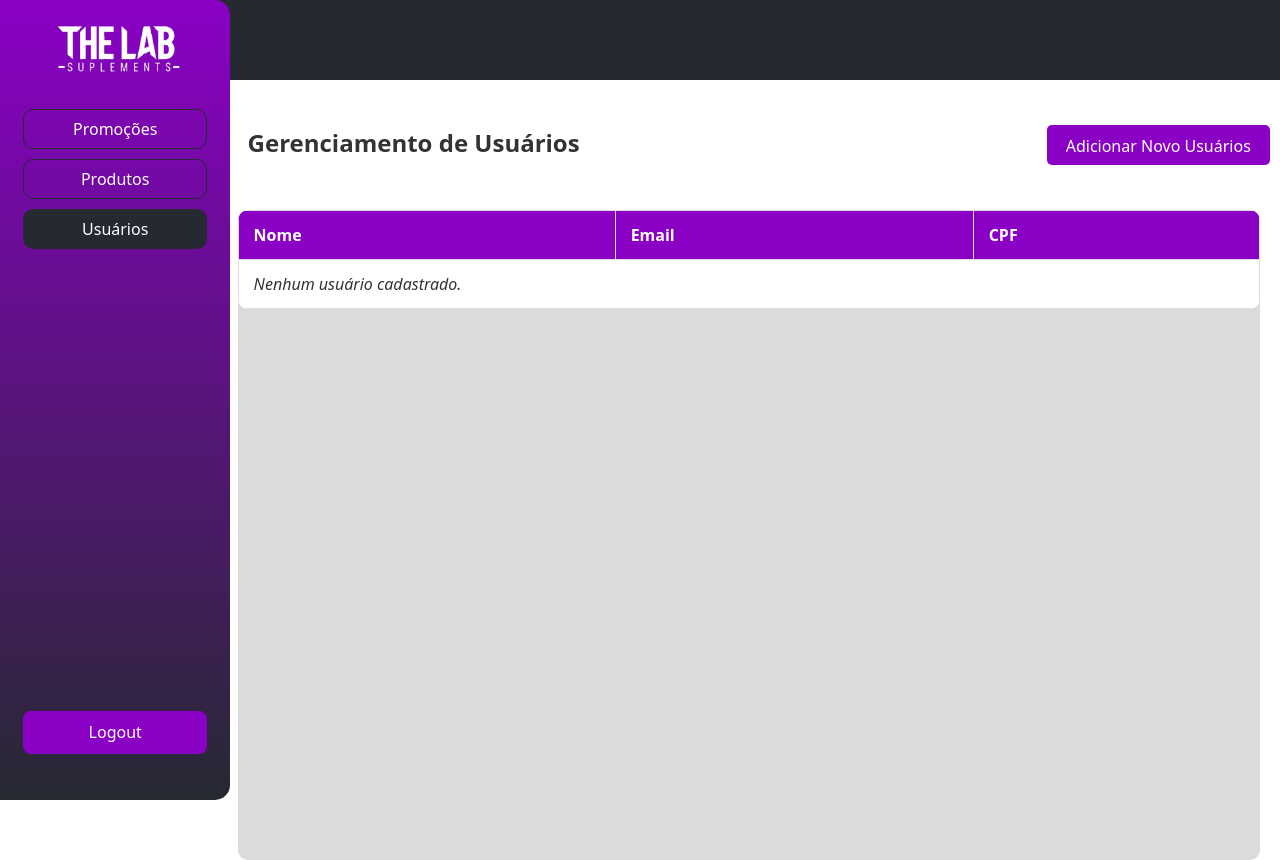
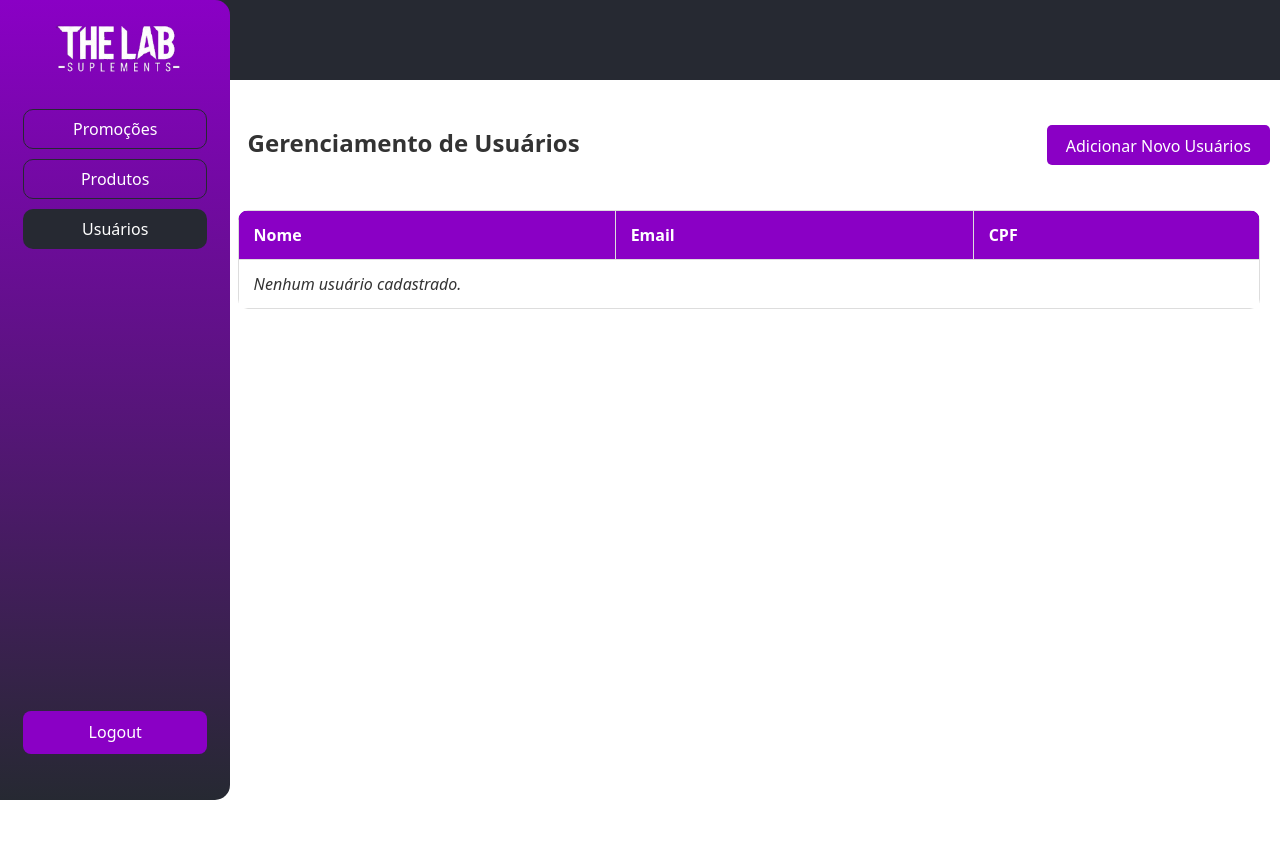
Before and after one commit to Andrevieiram/Ecommerce-The-Lab-Suplements, a React (Vite) app: page /users in a window 1280 px wide. Built offline with nearby package versions, Linux system fonts and the light colour scheme.

Commit message:
Ajustando cor de fundo na tabela de usuários

```diff
--- a/src/Users/Users.css
+++ b/src/Users/Users.css
@@ -181,7 +181,7 @@
     position: absolute;
     top: calc(15vh + 10px);
     bottom: 0;
-    background-color: rgb(221, 218, 218);
+    background-color: rgb(255, 255, 255);
 
     left: 20px;
     right: 20px;
```
